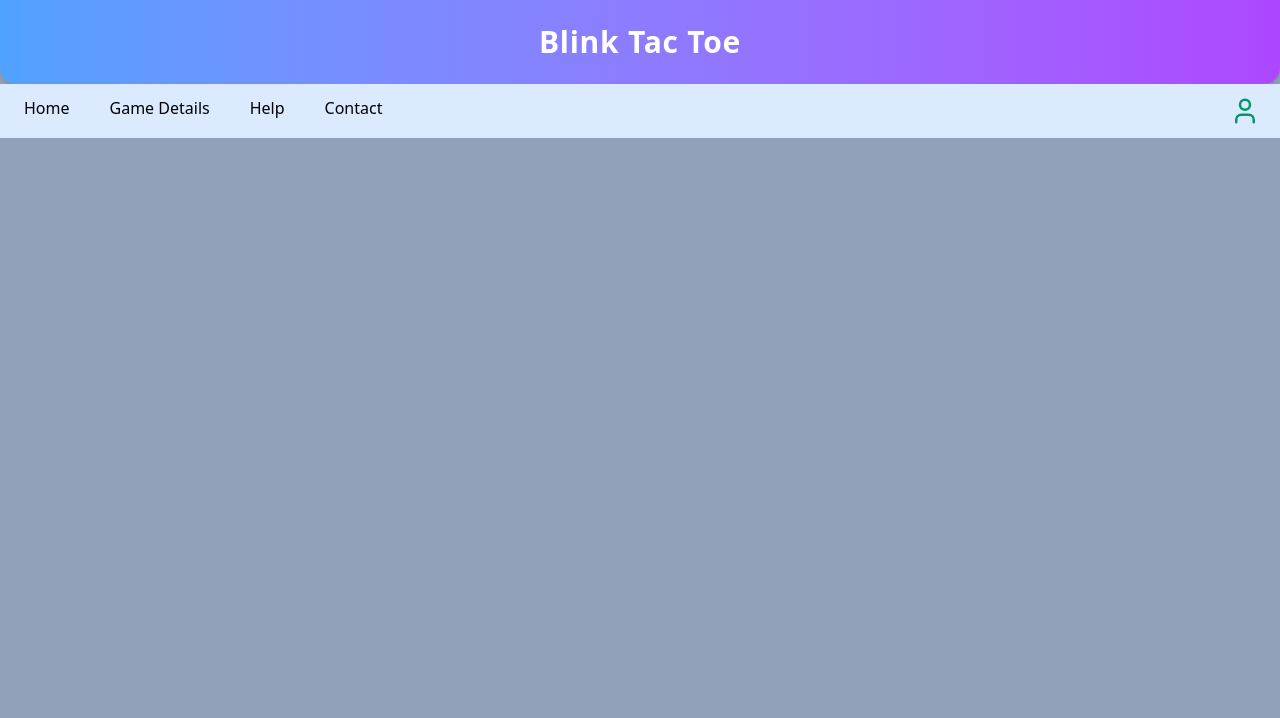
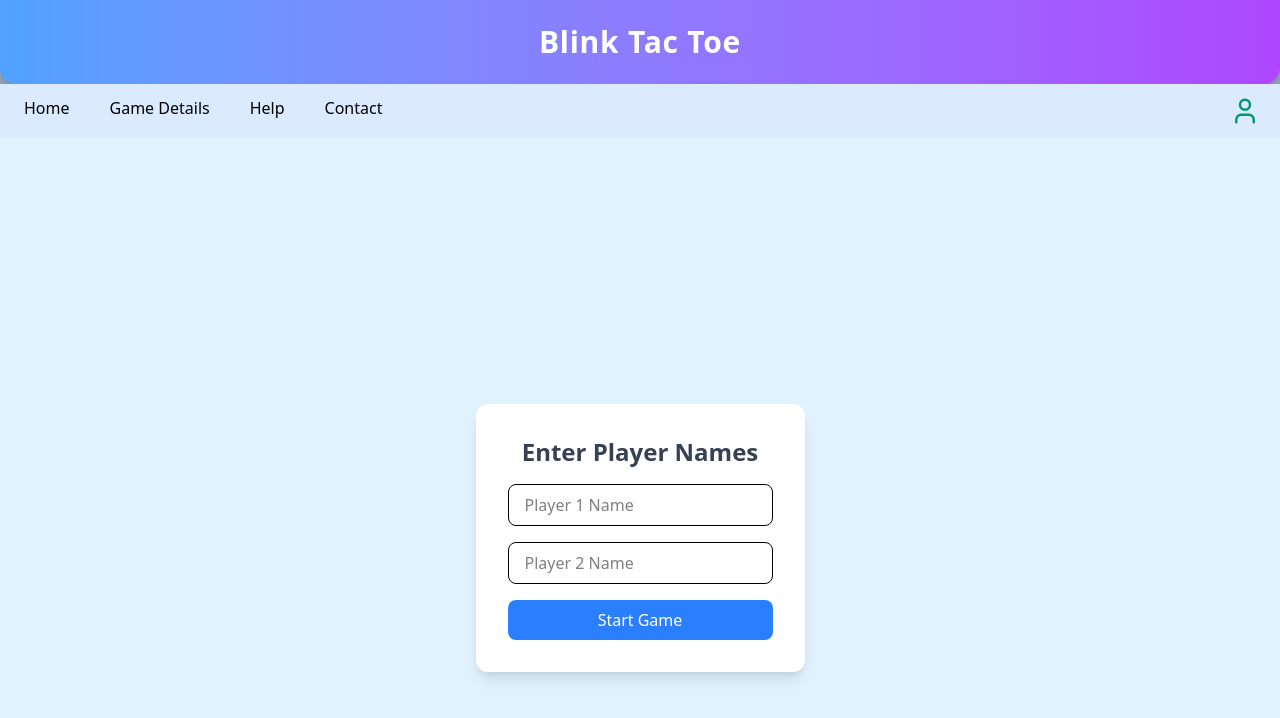
Before and after one commit to sudha2601/Blink-Tac-Toe, a React (Vite) app in the folder Frontend/Blink-Tac-Toe-project/: page /Naming in a window 1280 px wide. Shown: the top 718 px of the page. Built offline with nearby package versions, Linux system fonts and the light colour scheme.

Commit message:
Added naming system

```diff
--- a/Frontend/Blink-Tac-Toe-project/src/App.jsx
+++ b/Frontend/Blink-Tac-Toe-project/src/App.jsx
@@ -5,6 +5,7 @@ import CategorySelect from './Components/CategorySelect';
 import Grid from './Components/grid';
 import Play from './Components/Play';
 import Winner from './Components/winner';
+import Naming from './Components/naming';
 
 function App() {
   return (
@@ -20,6 +21,7 @@ function App() {
           <Route path="/select-category" element={<CategorySelect/>} />
           <Route path="/play" element={<Grid/>} />
           <Route path="/winner" element={<Winner/>} />
+          <Route path="/Naming" element={<Naming/>} />
         </Routes>
       </div>
     </Router>
--- a/Frontend/Blink-Tac-Toe-project/src/Components/CategorySelect.jsx
+++ b/Frontend/Blink-Tac-Toe-project/src/Components/CategorySelect.jsx
@@ -1,13 +1,16 @@
-import React, { useState } from 'react'
+import React, { useState } from 'react';
 import emojiCategories from '../storage/categories';
-import { useNavigate } from 'react-router-dom';
+import { useNavigate, useLocation } from 'react-router-dom';
 
 const CategorySelect = () => {
-    let [playerturn, setplayerturn] = useState(1);
-    let [categories1, setcategories1] = useState("");
-    let [categories2, setcategories2] = useState("");
-    let [selected, setselected] = useState("");
+  const [playerturn, setplayerturn] = useState(1);
+  const [categories1, setcategories1] = useState("");
+  const [categories2, setcategories2] = useState("");
+  const [selected, setselected] = useState("");
   const navigate = useNavigate();
+  const location = useLocation();
+
+  const { player1, player2 } = location.state || { player1: "Player 1", player2: "Player 2" };
 
   const turn = (category) => {
     if (playerturn === 1) {
@@ -16,7 +19,14 @@ const CategorySelect = () => {
       setcategories1(category);
     } else {
       setcategories2(category);
-            navigate('/play', { state: { categories1: categories1, categories2: category } });
+      navigate('/play', {
+        state: {
+          categories1,
+          categories2: category,
+          player1,
+          player2
+        }
+      });
     }
   };
 
@@ -24,7 +34,7 @@ const CategorySelect = () => {
     <div className="min-h-screen flex items-center justify-center bg-gradient-to-br from-slate-300 to-slate-500">
       <div className="bg-white p-8 rounded-xl shadow-2xl max-w-2xl w-full">
         <p className="text-2xl font-bold text-center text-indigo-600 mb-6">
-                    {playerturn === 1 ? '🎮 Player 1: Choose your Category' : '🎮 Player 2: Choose your Category'}
+          {playerturn === 1 ? `🎮 ${player1}: Choose your Category` : `🎮 ${player2}: Choose your Category`}
         </p>
         <div className="grid grid-cols-1 sm:grid-cols-2 gap-4">
           {Object.entries(emojiCategories).map(([category, emojis]) => (
--- a/Frontend/Blink-Tac-Toe-project/src/Components/Grid.jsx
+++ b/Frontend/Blink-Tac-Toe-project/src/Components/Grid.jsx
@@ -4,7 +4,7 @@ import emojiCategories from '../storage/categories'; // Make sure this file expo
 
 const Grid = () => {
   const location = useLocation();
-  const { categories1, categories2 } = location.state || {};
+  const { categories1, categories2, player1, player2 } = location.state || {};
   const initialGrid = Array(3).fill(null).map(() => Array(3).fill(null));
   const [grid, setGrid] = useState(initialGrid);
   const [turn, setTurn] = useState(1); // 1 for Player 1, 2 for Player 2
@@ -84,7 +84,7 @@ const Grid = () => {
   if (!lastMove) return;
   const { row, col } = lastMove;
   if (winner(row, col)) {
-    navigate("/winner", { state: { turn: turn === 1 ? 2 : 1 } });
+    navigate("/winner", { state: { winner: turn === 1 ? 2 : 1 ,player1:player1,player2:player2} });
   }
 }, [grid]);
 
@@ -126,7 +126,7 @@ const Grid = () => {
     return (
     <div className="flex flex-col items-center justify-center min-h-screen bg-slate-200">
       <h2 className="text-2xl font-bold mb-4 text-gray-700">
-        Player {turn}'s turn
+        {turn === 1 ? `${player1}'s turn` : `${player2}'s turn`}
       </h2>
       <div className="grid grid-cols-3 gap-2">
         {grid.map((row, rowIndex) =>
--- /dev/null
+++ b/Frontend/Blink-Tac-Toe-project/src/Components/Naming.jsx
@@ -0,0 +1,50 @@
+import React, { useState } from 'react';
+import { useNavigate } from 'react-router-dom';
+
+const Naming = () => {
+  const [player1, setPlayer1] = useState('');
+  const [player2, setPlayer2] = useState('');
+  const navigate = useNavigate();
+
+  const handleSubmit = (e) => {
+    e.preventDefault();
+    if (player1 && player2) {
+      navigate('/select-category', { state: { player1, player2 } });
+    }
+  };
+
+  return (
+    <div className="flex items-center justify-center min-h-screen bg-sky-100">
+      <form
+        onSubmit={handleSubmit}
+        className="bg-white p-8 rounded-xl shadow-lg flex flex-col gap-4"
+      >
+        <h2 className="text-2xl font-bold text-center text-gray-700">Enter Player Names</h2>
+        <input
+          type="text"
+          placeholder="Player 1 Name"
+          value={player1}
+          onChange={(e) => setPlayer1(e.target.value)}
+          className="px-4 py-2 border rounded-lg outline-none"
+          required
+        />
+        <input
+          type="text"
+          placeholder="Player 2 Name"
+          value={player2}
+          onChange={(e) => setPlayer2(e.target.value)}
+          className="px-4 py-2 border rounded-lg outline-none"
+          required
+        />
+        <button
+          type="submit"
+          className="bg-blue-500 text-white py-2 rounded-lg hover:bg-blue-600 transition-all"
+        >
+          Start Game
+        </button>
+      </form>
+    </div>
+  );
+};
+
+export default Naming;
--- a/Frontend/Blink-Tac-Toe-project/src/Components/Play.jsx
+++ b/Frontend/Blink-Tac-Toe-project/src/Components/Play.jsx
@@ -4,7 +4,7 @@ import { useNavigate } from 'react-router-dom';
 const Play = () => {
     const navigate=useNavigate();
     const change=()=>{
-        navigate('/select-category');
+        navigate('/Naming');
 
     }
   return (
--- a/Frontend/Blink-Tac-Toe-project/src/Components/Winner.jsx
+++ b/Frontend/Blink-Tac-Toe-project/src/Components/Winner.jsx
@@ -4,13 +4,13 @@ import { useLocation, useNavigate } from 'react-router-dom';
 const Winner = () => {
   const location = useLocation();
   const navigate = useNavigate();
-  const winner = location.state?.turn;
+  const {winner,player1,player2} = location.state;
 
   return (
     <div className="flex flex-col items-center justify-center min-h-screen bg-gradient-to-br from-indigo-200 via-purple-200 to-pink-200">
       <div className="bg-white p-10 rounded-2xl shadow-2xl text-center">
         <h1 className="text-5xl font-extrabold text-purple-700 mb-6">🎉 Game Over 🎉</h1>
-        <p className="text-3xl text-gray-800 mb-4">Player <span className="font-bold text-blue-600">{winner}</span> Wins!</p>
+        <p className="text-3xl text-gray-800 mb-4">Player <span className="font-bold text-blue-600">{winner==1?player1:player2}</span> Wins!</p>
         <button
           onClick={() => navigate('/')}
           className="mt-6 px-6 py-3 bg-blue-500 hover:bg-blue-600 text-white text-lg font-semibold rounded-full transition-all duration-300"
```
Lines whose indentation alone changed are shown as unchanged.
